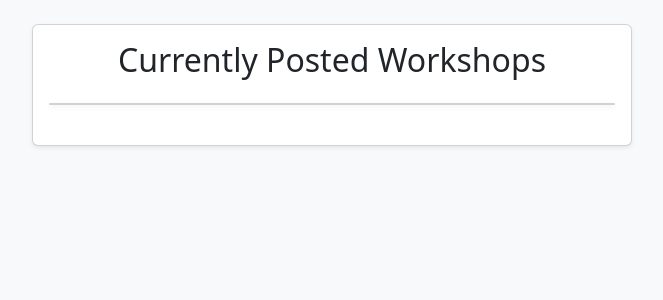
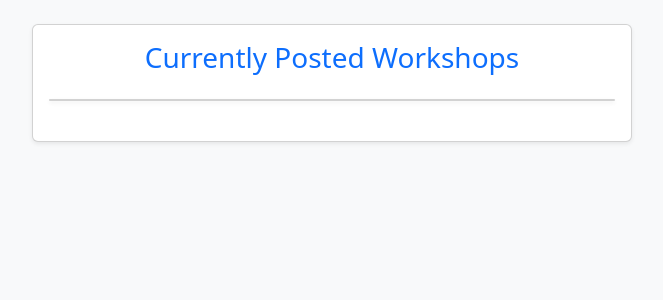
Before and after one commit to krispepper/530_2026_09_workshop, a Flask app: page /allworkshops in a window 1280 px wide. Shown: the part 56-356 px from the top of the page, without its empty margins (308-971 px from the left). Run offline with Flask 3, Linux system fonts and the light colour scheme; the visitor is signed in with stand-in values (Sample User, id 1); data that the repository does not hold is empty; parts of the project's set-up code (start-up, migrations or seed data) failed here and were passed over.

Commit message:
fixing the text

```diff
--- a/templates/all_workshops.html
+++ b/templates/all_workshops.html
@@ -12,7 +12,7 @@
         <div class="card shadow-sm mx-auto mt-4" style="max-width: 600px;">
             <div class="card-body">
                 <!-- Data Display Card showing known workshops -->
-                <h2 class="mb-4 text-center">Currently Posted Workshops</h2>
+                <h3 class="card-title text-center mb-4 text-primary">Currently Posted Workshops</h3>
                 <div class="card mb-4 shadow-sm">
 
                     <ul class="list-group list-group-flush gap-2">
```
